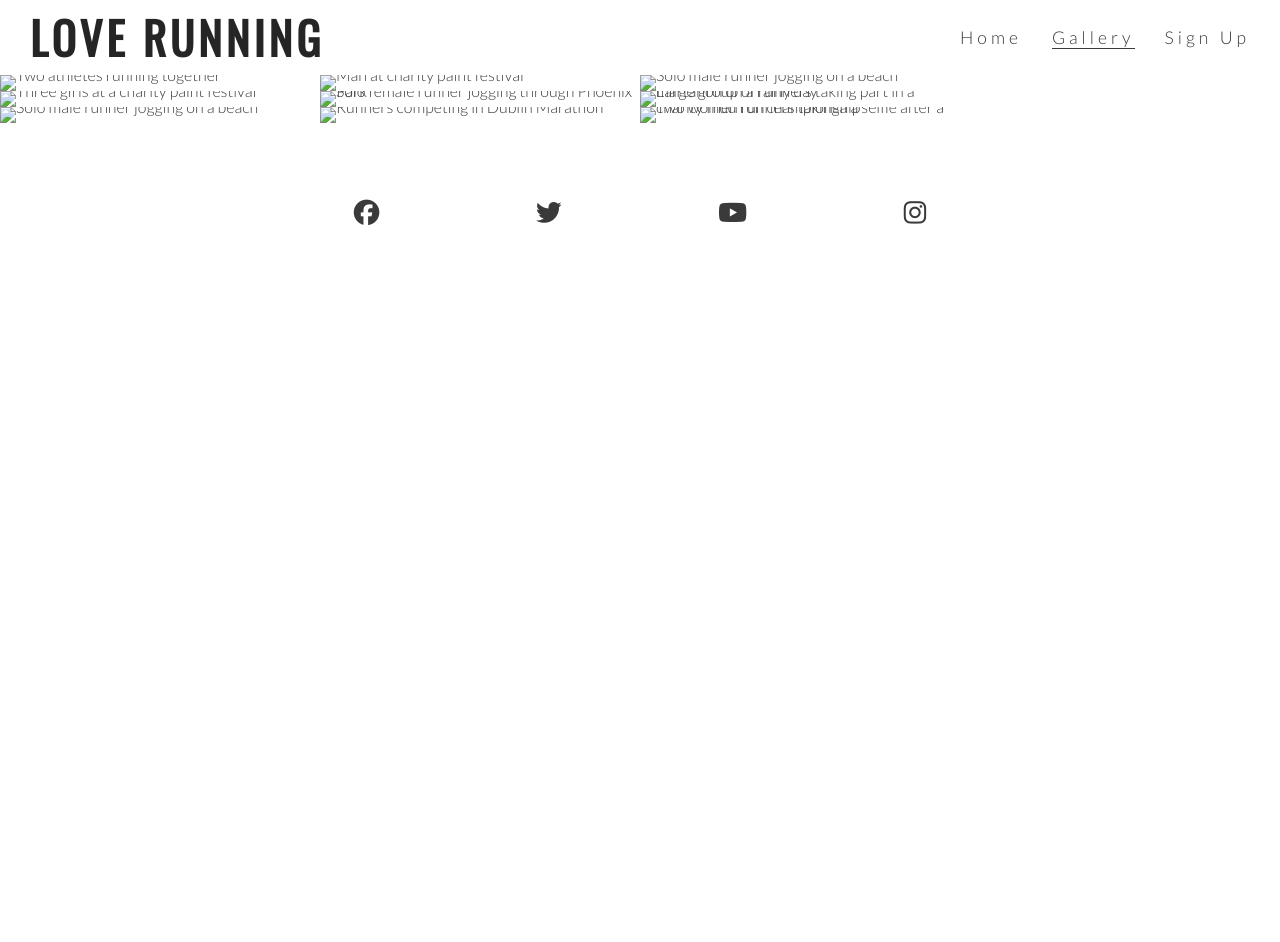
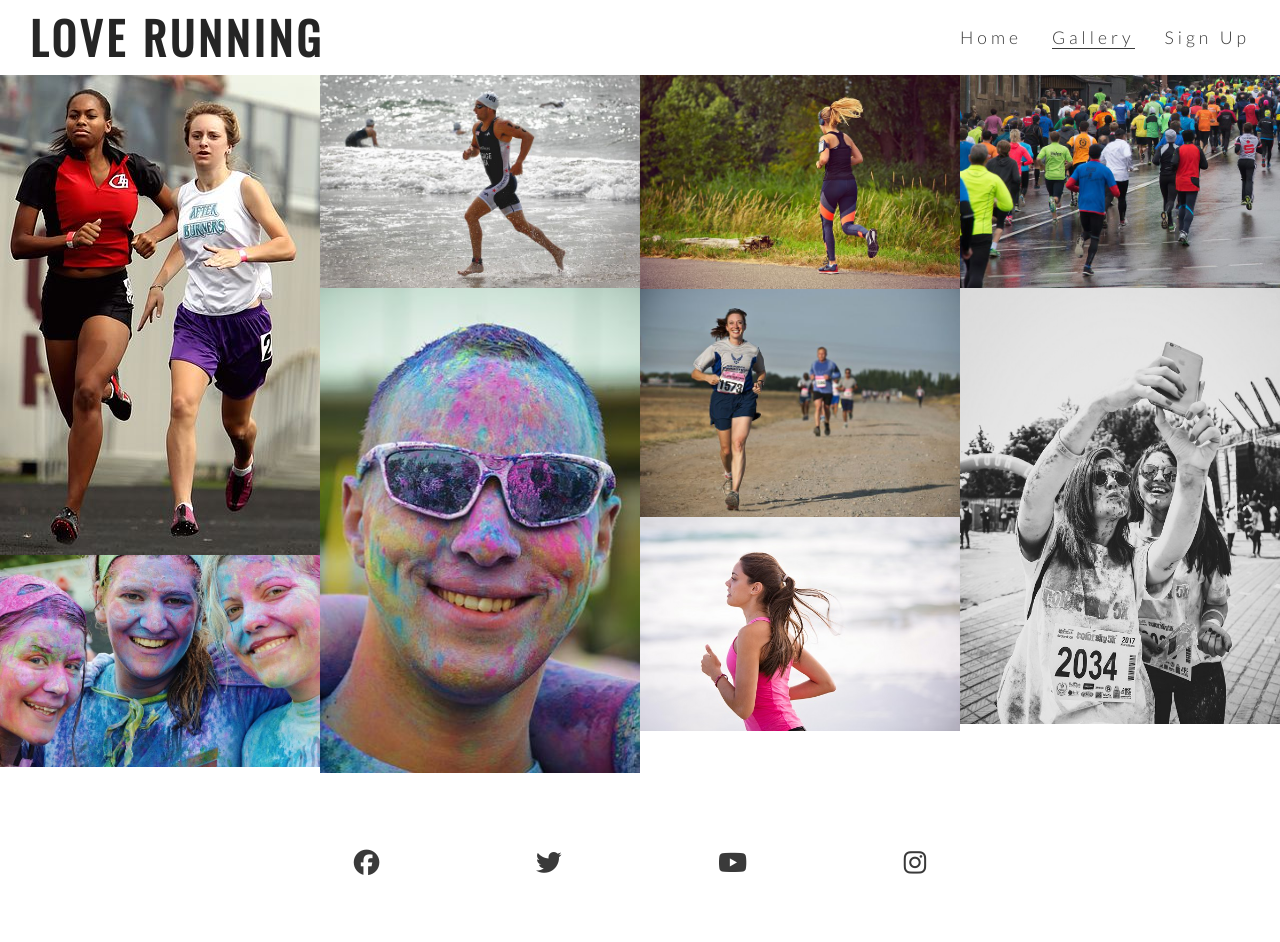
Before and after one commit to sherryrich/love-running, a plain HTML site: page gallery.html in a window 1280 px wide. Before the commit the page ends 800 px from the top, so only its background shows below. Drawn offline with nearby package versions, Linux system fonts and the light colour scheme; the site is published under a folder, as on GitHub Pages, so addresses that start at the root find nothing.

Commit message:
update images

```diff
--- a/gallery.html
+++ b/gallery.html
@@ -27,15 +27,15 @@
     </header>
 
     <section id="photos">
-        <img src="/assets/images/athletes.jpg" alt="Two athletes running together">
-        <img src="/assets/images/girls.jpg" alt="Three girls at a charity paint festival">
-        <img src="/assets/images/runner3.jpg" alt="Solo male runner jogging on a beach">
-        <img src="/assets/images/man.jpg" alt="Man at charity paint festival">
-        <img src="/assets/images/runner1.jpg" alt="Solo female runner jogging through Phoenix Park">
-        <img src="/assets/images/runner2.jpg" alt="Runners competing in Dublin Marathon">
-        <img src="/assets/images/runner4.jpg" alt="Solo male runner jogging on a beach">
-        <img src="/assets/images/running_gang.jpg" alt="Large group of runners taking part in a martahon on a rainy day">
-        <img src="/assets/images/mud-run.jpg" alt="Two women runners takinga a selfie after a charity mud run championship">
+        <img src="assets/images/athletes.jpg" alt="Two athletes running together">
+        <img src="assets/images/girls.jpg" alt="Three girls at a charity paint festival">
+        <img src="assets/images/runner3.jpg" alt="Solo male runner jogging on a beach">
+        <img src="assets/images/man.jpg" alt="Man at charity paint festival">
+        <img src="assets/images/runner1.jpg" alt="Solo female runner jogging through Phoenix Park">
+        <img src="assets/images/runner2.jpg" alt="Runners competing in Dublin Marathon">
+        <img src="assets/images/runner4.jpg" alt="Solo male runner jogging on a beach">
+        <img src="assets/images/running_gang.jpg" alt="Large group of runners taking part in a martahon on a rainy day">
+        <img src="assets/images/mud-run.jpg" alt="Two women runners takinga a selfie after a charity mud run championship">
     </section>
 
 
```
